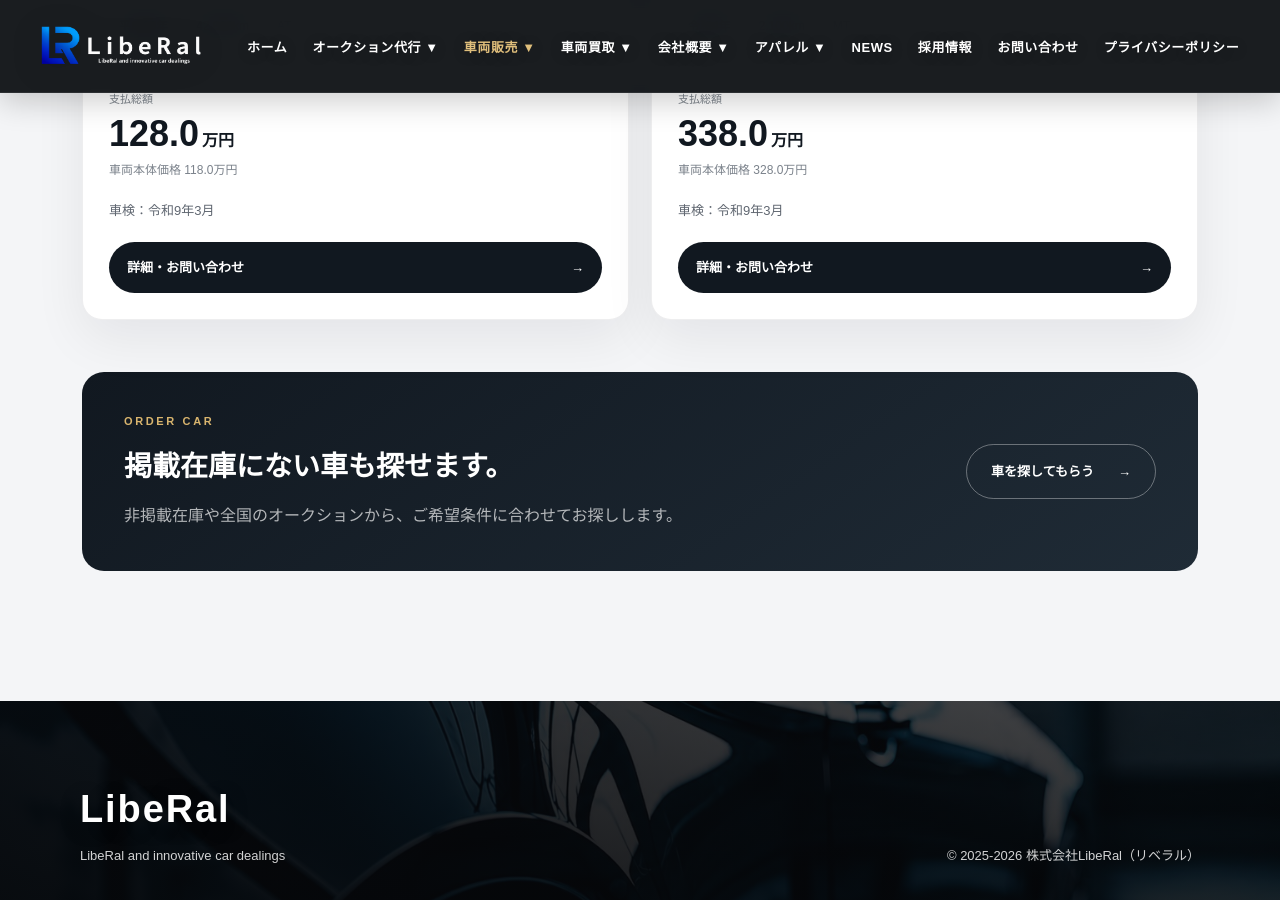
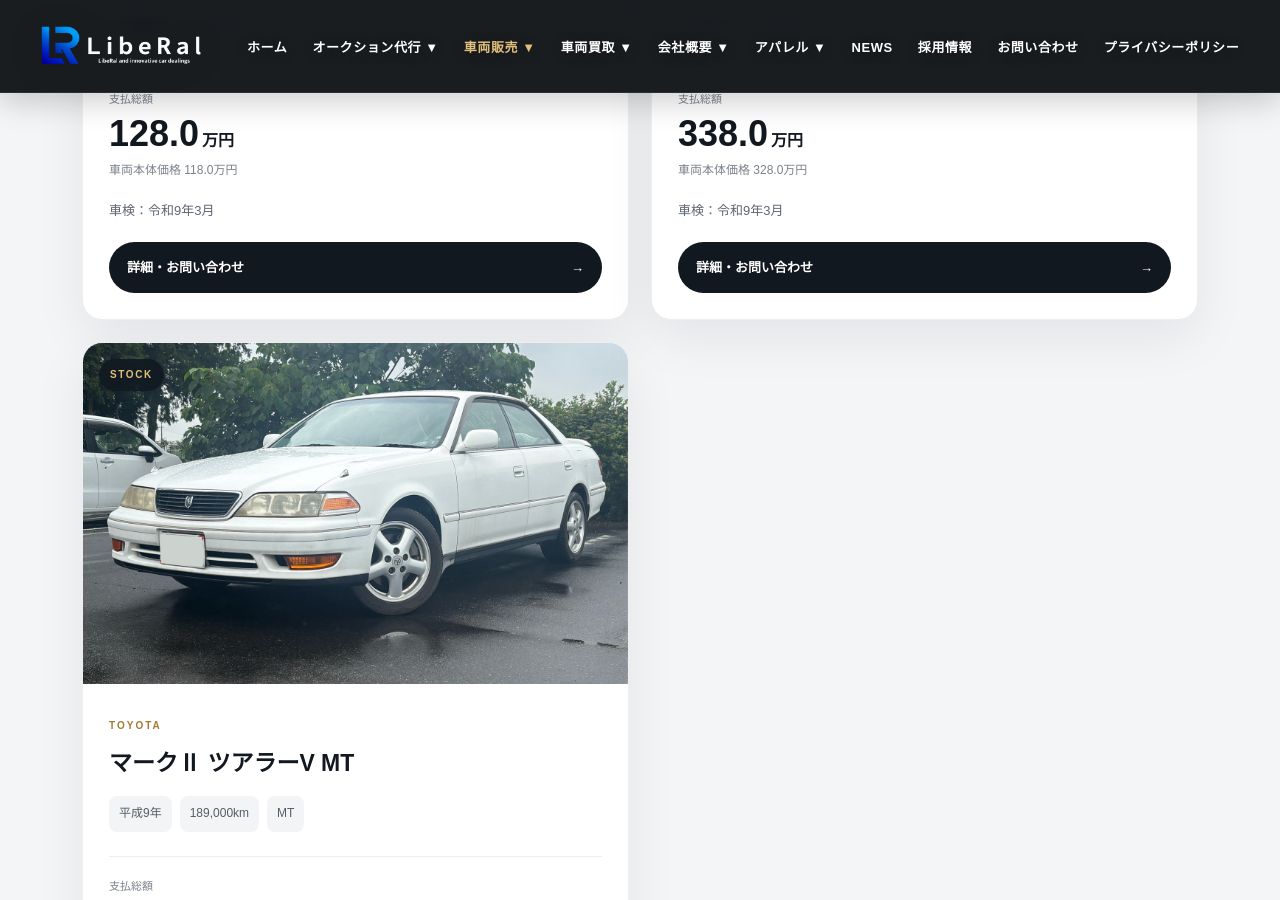
Before and after one commit to liberal0321/LibeRal., a Jekyll site: the page built from zaiko.html, in a window 1280 px wide and 900 px high, scrolled down 5654 px. Built offline with Jekyll 4.4.1, drawn with Linux system fonts in a browser that asks for light colours; some of the changed text lies outside the part shown.

Commit message:
Update zaiko.html

```diff
--- a/zaiko.html
+++ b/zaiko.html
@@ -486,6 +486,37 @@
         </div>
       </article>
 
+      <article class="car-card"
+        data-maker="トヨタ"
+        data-year="1997"
+        data-mileage="189000"
+        data-price="3800000"
+        data-keywords="トヨタ マークⅡ ツアラーV MT セダン">
+        <div class="car-image">
+          <img src="zaiko13.jpg" alt="マークⅡ ツアラーV">
+          <span class="stock-badge">STOCK</span>
+        </div>
+        <div class="info">
+          <span class="car-maker">TOYOTA</span>
+          <h3>マークⅡ ツアラーV MT</h3>
+
+          <div class="spec-list">
+            <span>平成9年</span>
+            <span>189,000km</span>
+            <span>MT</span>
+          </div>
+
+          <div class="price-area">
+            <span>支払総額</span>
+            <strong>380.0<small>万円</small></strong>
+            <p>車両本体価格 370.0万円</p>
+          </div>
+
+          <p class="inspection">車検：令和10年10月</p>
+          <a href="contact.html?car=トヨタ%20マークⅡ" class="detail-button">詳細・お問い合わせ <span>→</span></a>
+        </div>
+      </article>
+
     </div>
 
     <div class="no-results" id="noResults">
```
